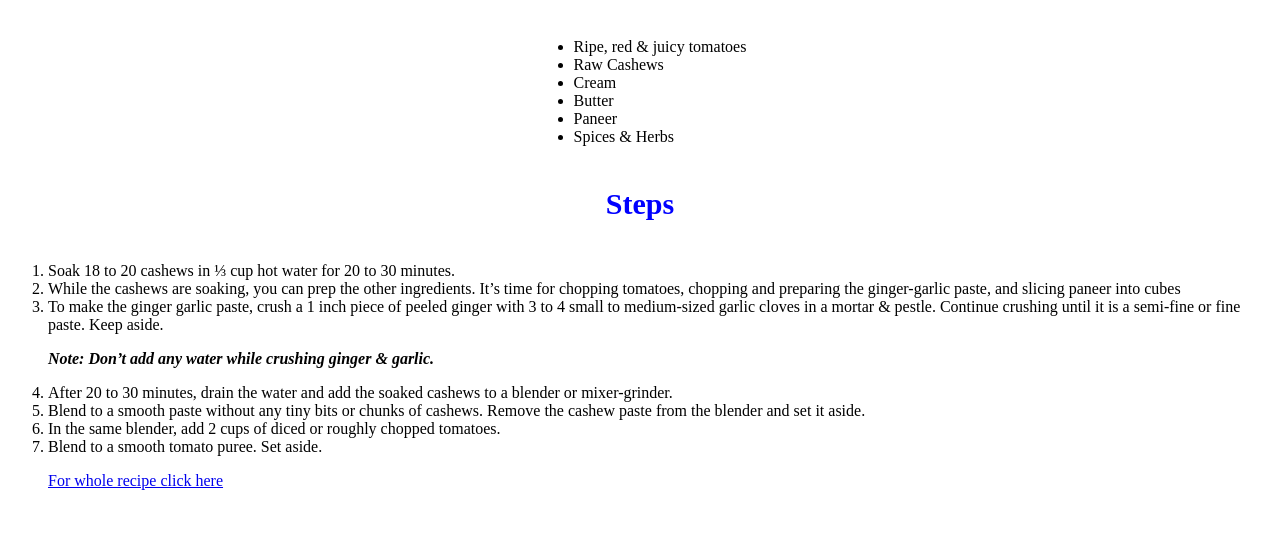
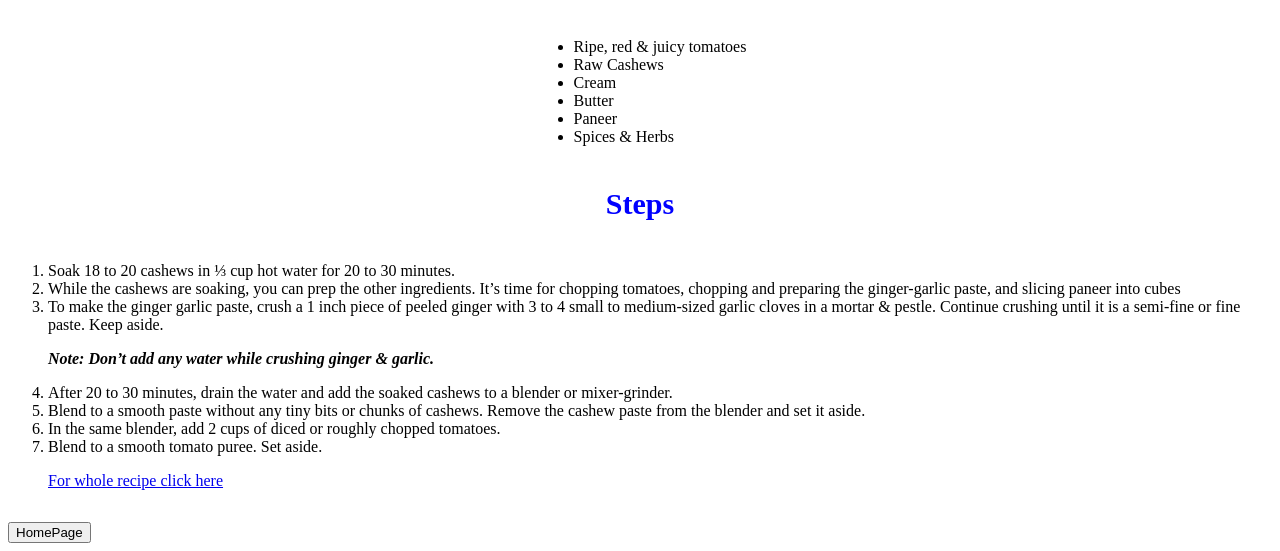
Before and after one commit to shiv014/odin-recipes, a plain HTML site: page recipes/Butter_Paneer.html in a window 1280 px wide. Shown: the part 677-1228 px from the top of the page. Before the commit the page ends 1207 px from the top, so only its background shows below. Drawn offline with Linux system fonts and the light colour scheme.

Commit message:
Adding Homepage button on everypage

```diff
--- a/recipes/Butter_Paneer.html
+++ b/recipes/Butter_Paneer.html
@@ -41,5 +41,6 @@
         <p><a href="https://www.vegrecipesofindia.com/paneer-butter-masala/">For whole recipe click here</a></p>
     </ol>
     </div>
+    <a href="/index.html"><button>HomePage</button></a>
 </body>
 </html>
```
Also changed, not shown: recipes/Curd_rice.html (+1 -0 lines), recipes/Masala_Chai.html (+1 -0 lines).
